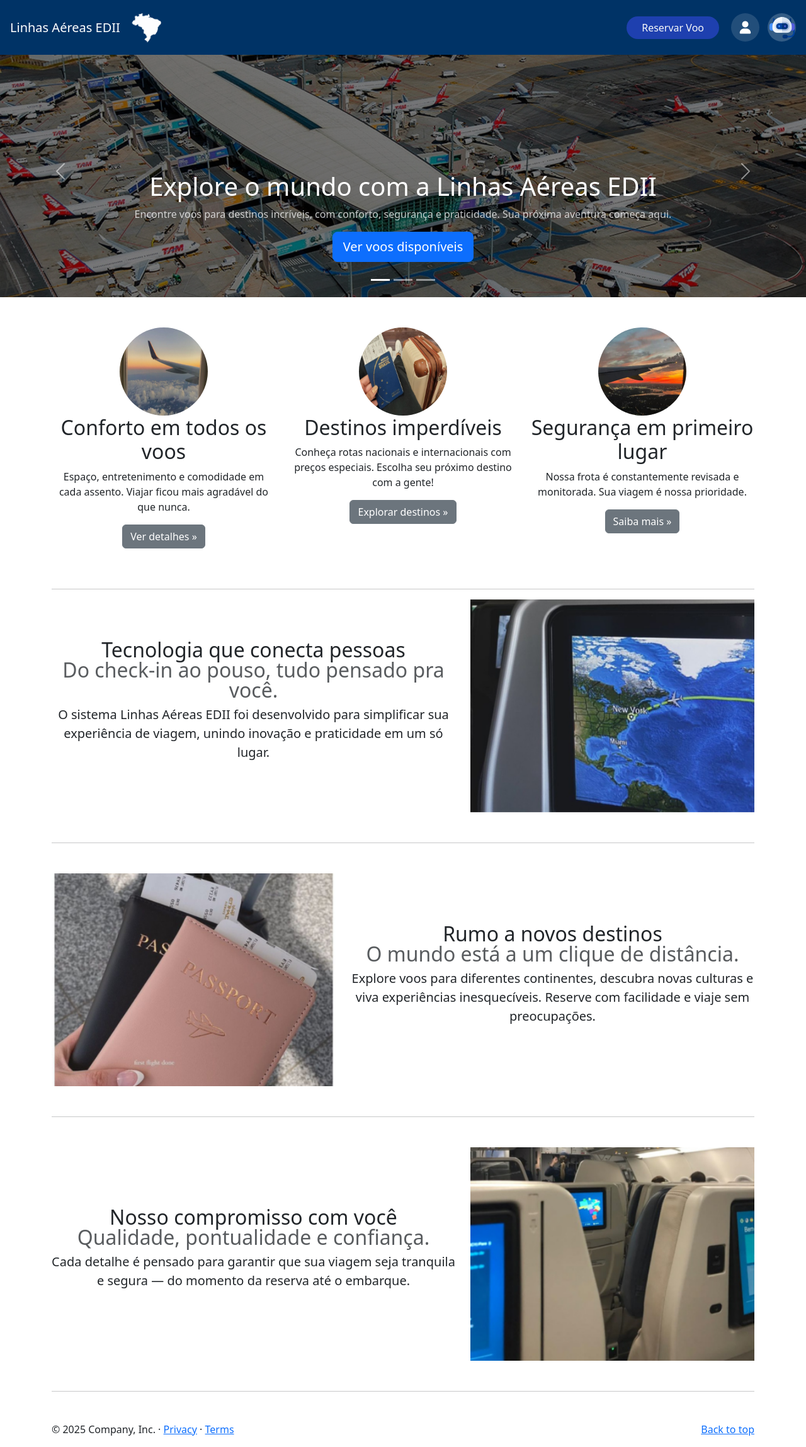
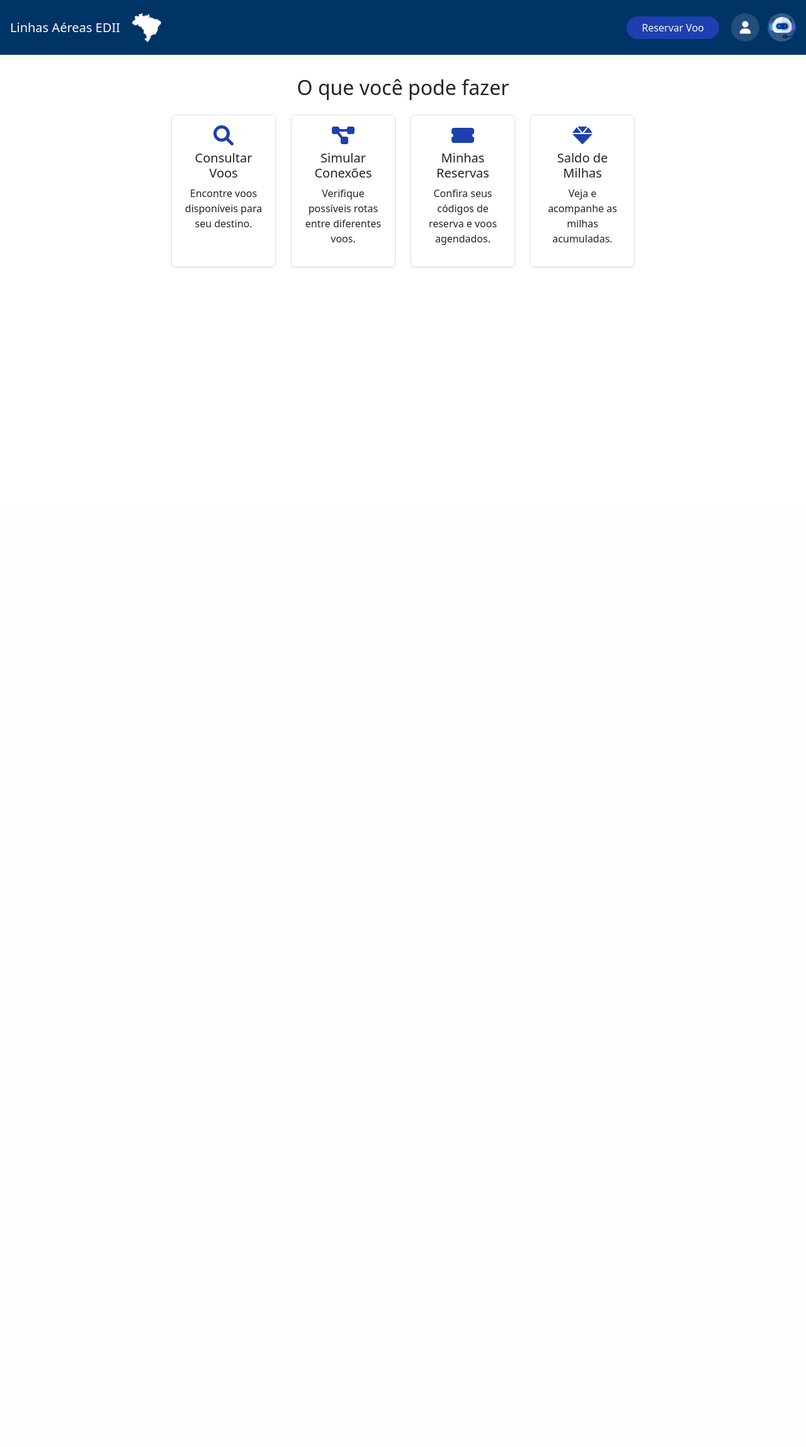
Before and after one commit to Kessia-Silva/Sistema_de_Vendas_de_Passagens-Linhas_Aereas-EDII, a Flask app: page /homeUser in a window 1280 px wide. Shown: the whole page at 63% size. After the commit the page ends 425 px from the top, so only its background shows below. Run offline with Flask 3, Linux system fonts and the light colour scheme; the visitor is signed in with stand-in values (Sample User, id 1).

Commit message:
Update homeUser.html
Ajeitação de Página inicial depois que o cliente logou no sistema

```diff
--- a/templates/homeUser.html
+++ b/templates/homeUser.html
@@ -54,188 +54,69 @@
     </a>
 </div>
 </header>
+
+
 <main class="mt-5 pt-4">
 
-    <!-- Carousel -->
-    <div id="myCarousel" class="carousel slide mb-6" data-bs-ride="carousel">
+   <div class="container text-center mt-5">
+  <h2 class="mb-4">O que você pode fazer</h2>
+  <div class="row g-4 justify-content-center">
 
-      <div class="carousel-indicators">
-        <button type="button" data-bs-target="#myCarousel" data-bs-slide-to="0" class="active"></button>
-        <button type="button" data-bs-target="#myCarousel" data-bs-slide-to="1"></button>
-        <button type="button" data-bs-target="#myCarousel" data-bs-slide-to="2"></button>
-      </div>
+    <div class="col-md-2 col-sm-4">
+      <a href="" class="text-decoration-none text-dark">
+        <div class="p-3 border rounded shadow-sm h-100 hover-card">
+          <i class="fas fa-search fa-2x mb-2" style="color:#1e40af;"></i>
+          <h5>Consultar Voos</h5>
+          <p>Encontre voos disponíveis para seu destino.</p>
+        </div>
+      </a>
+    </div>
 
-      <div class="carousel-inner">
-        <div class="carousel-item active">
-           <img src="static/img/ilustracao_banner1.png" class="d-block w-100" alt="Banner 1" height="400">
-
-          <div class="container">
-            <div class="carousel-caption">
-              <h1>Explore o mundo com a Linhas Aéreas EDII</h1>
-              <p class="opacity-75">Encontre voos para destinos incríveis, com conforto, segurança e praticidade. Sua próxima aventura começa aqui.</p>
-              <p><a class="btn btn-lg btn-primary" href="{{ url_for('reserva') }}">Ver voos disponíveis</a></p>
-            </div>
-
-          </div>
+    <div class="col-md-2 col-sm-4">
+      <a href="" class="text-decoration-none text-dark">
+        <div class="p-3 border rounded shadow-sm h-100 hover-card">
+          <i class="fas fa-project-diagram fa-2x mb-2" style="color:#1e40af;"></i>
+          <h5>Simular Conexões</h5>
+          <p>Verifique possíveis rotas entre diferentes voos.</p>
         </div>
-
-        <div class="carousel-item">
-          <img src="static\img\banner_ilustracao2.png" class="d-block w-100" alt="Banner 1" height="400">
-
-          <div class="container">
-            <div class="carousel-caption">
-              <h1>Reserve com facilidade</h1>
-              <p>Nosso sistema permite agendar sua passagem de forma rápida e intuitiva. Basta fazer login, escolher o destino e confirmar sua viagem.</p>
-              <p><a class="btn btn-lg btn-primary" href="/login_user">Faça seu login</a></p>
-            </div>
-          </div>
-        </div>
-
-        <div class="carousel-item">
-          <img src="static\img\banner_ilustracao3.png" class="d-block w-100" alt="Banner 1" height="400">
-          <div class="container">
-            <div class="carousel-caption text-end">
-              <h1>Experiência e tecnologia a bordo</h1>
-              <p>Nossas aeronaves contam com tecnologia de ponta e atendimento de qualidade. Viaje com tranquilidade e chegue ao seu destino com estilo.</p>
-              <p><a class="btn btn-lg btn-primary" href="#">Saiba mais</a></p>
-            </div>
-          </div>
-        </div>
-      </div>
-
-      <button class="carousel-control-prev" type="button" data-bs-target="#myCarousel" data-bs-slide="prev">
-        <span class="carousel-control-prev-icon"></span>
-        <span class="visually-hidden">Previous</span>
-      </button>
-      <button class="carousel-control-next" type="button" data-bs-target="#myCarousel" data-bs-slide="next">
-        <span class="carousel-control-next-icon"></span>
-        <span class="visually-hidden">Next</span>
-      </button>
+      </a>
     </div>
 
 
-
-    <!-- Marketing -->
-    <div class="container marketing mt-5">
-      <div class="row">
-        <div class="col-lg-4 text-center">
-          <img src="static\img\ilustracao1.png"
-           alt="Descrição da imagem"
-           class="bd-placeholder-img rounded-circle"
-           width="140"
-           height="140">
-          <h2 class="fw-normal" >Conforto em todos os voos</h2>
-          <p>Espaço, entretenimento e comodidade em cada assento. Viajar ficou mais agradável do que nunca.</p>
-          <p><a class="btn btn-secondary" href="#">Ver detalhes &raquo;</a></p>
+    <div class="col-md-2 col-sm-4">
+      <a href="" class="text-decoration-none text-dark">
+        <div class="p-3 border rounded shadow-sm h-100 hover-card">
+          <i class="fas fa-ticket-alt fa-2x mb-2" style="color:#1e40af;"></i>
+          <h5>Minhas Reservas</h5>
+          <p>Confira seus códigos de reserva e voos agendados.</p>
         </div>
-        <div class="col-lg-4 text-center">
-          <img src="static\img\ilustracao2.png"
-           alt="Descrição da imagem"
-           class="bd-placeholder-img rounded-circle"
-           width="140"
-           height="140">
-
-
-          <h2 class="fw-normal">Destinos imperdíveis</h2>
-          <p>Conheça rotas nacionais e internacionais com preços especiais. Escolha seu próximo destino com a gente!</p>
-          <p><a class="btn btn-secondary" href="#">Explorar destinos &raquo;</a></p>
-        </div>
-        <div class="col-lg-4 text-center">
-          <img src="static\img\ilustracao3.png"
-           alt="Descrição da imagem"
-           class="bd-placeholder-img rounded-circle"
-           width="140"
-           height="140">
-          <h2 class="fw-normal">Segurança em primeiro lugar</h2>
-          <p>Nossa frota é constantemente revisada e monitorada. Sua viagem é nossa prioridade.</p>
-          <p><a class="btn btn-secondary" href="#">Saiba mais &raquo;</a></p>
-        </div>
-      </div>
+      </a>
     </div>
 
-<!-- START THE FEATURETTES -->
- <!-- Texto 1 -->
-   <div class="container marketing mt-5"> </div>
+    <div class="col-md-2 col-sm-4">
+      <a href="" class="text-decoration-none text-dark">
+        <div class="p-3 border rounded shadow-sm h-100 hover-card">
+          <i class="fas fa-gem fa-2x mb-2" style="color:#1e40af;"></i>
+          <h5>Saldo de Milhas</h5>
+          <p>Veja e acompanhe as milhas acumuladas.</p>
+        </div>
+      </a>
+    </div>
 
-   <div class="container text-center">
+  </div>
+</div>
 
-   <hr class="featurette-divider">
+<style>
+.hover-card:hover {
+  transform: translateY(-5px);
+  box-shadow: 0 8px 20px rgba(0,0,0,0.2);
+  transition: all 0.3s ease;
+}
+</style>
 
-    <div class="row featurette align-items-center">
-      <div class="col-md-7">
-        <h2 class="featurette-heading fw-normal lh-1">
-          Tecnologia que conecta pessoas <span class="text-body-secondary"> <br> Do check-in ao pouso, tudo pensado pra você.</span>
-        </h2>
-       <p class="lead">O sistema Linhas Aéreas EDII foi desenvolvido para simplificar sua experiência de viagem, unindo inovação e praticidade em um só lugar.</p>
-      </div>
-    <div class="col-md-5">
-       <img src="static\img\ilustracao4.png"
-         class="bd-placeholder-img bd-placeholder-img-lg featurette-image img-fluid mx-auto"
-         alt="Imagem representando tecnologia e aviação"
-         width="500"
-         height="500">
-        <title>Placeholder</title>
-        <rect width="100%" height="100%" fill="var(--bs-secondary-bg)"></rect>
-        <text x="50%" y="50%" fill="var(--bs-secondary-color)" dy=".3em"></text>
-      </svg>
-    </div>
-   </div>
-
-  <div class="container marketing mt-5"> </div>
-
-  <hr class="featurette-divider">
-
-  <div class="container marketing mt-5"> </div>
-
-   <!-- Texto 2 -->
-  <div class="row featurette align-items-center">
-    <div class="col-md-7 order-md-2">
-      <h2 class="featurette-heading fw-normal lh-1">
-        Rumo a novos destinos <span class="text-body-secondary"><br>O mundo está a um clique de distância.</span>
-      </h2>
-      <p class="lead">Explore voos para diferentes continentes, descubra novas culturas e viva experiências inesquecíveis. Reserve com facilidade e viaje sem preocupações.</p>
-    </div>
-    <div class="col-md-5 order-md-1">
-      <img src="static\img\ilustracao6.png"
-         class="bd-placeholder-img bd-placeholder-img-lg featurette-image img-fluid mx-auto"
-         alt="Imagem representando tecnologia e aviação"
-         width="500"
-         height="500">
-    </div>
-  </div>
-
-   <div class="container marketing mt-5"> </div>
-  <hr class="featurette-divider">
-  <div class="container marketing mt-5"> </div>
-
-  <div class="row featurette align-items-center">
-    <div class="col-md-7">
-      <h2 class="featurette-heading fw-normal lh-1">
-        Nosso compromisso com você <span class="text-body-secondary"><br> Qualidade, pontualidade e confiança.</span>
-      </h2>
-      <p class="lead">Cada detalhe é pensado para garantir que sua viagem seja tranquila e segura — do momento da reserva até o embarque.</p>
-    </div>
-    <div class="col-md-5">
-      <img src="static\img\ilustracao5.png"
-         class="bd-placeholder-img bd-placeholder-img-lg featurette-image img-fluid mx-auto"
-         alt="Imagem representando tecnologia e aviação"
-         width="500"
-         height="500">
-    </div>
-  </div>
-   <div class="container marketing mt-5"> </div>
-   <hr class="featurette-divider">
-   <div class="container marketing mt-5"> </div>
- </div>
 
 </main>
 
-
-<!-- Footer -->
-    <footer class="container mt-5">
-      <p class="float-end"><a href="#">Back to top</a></p>
-      <p>&copy; 2025 Company, Inc. &middot; <a href="#">Privacy</a> &middot; <a href="#">Terms</a></p>
-    </footer>
 
 
   <!-- Bootstrap JS via CDN -->
```
